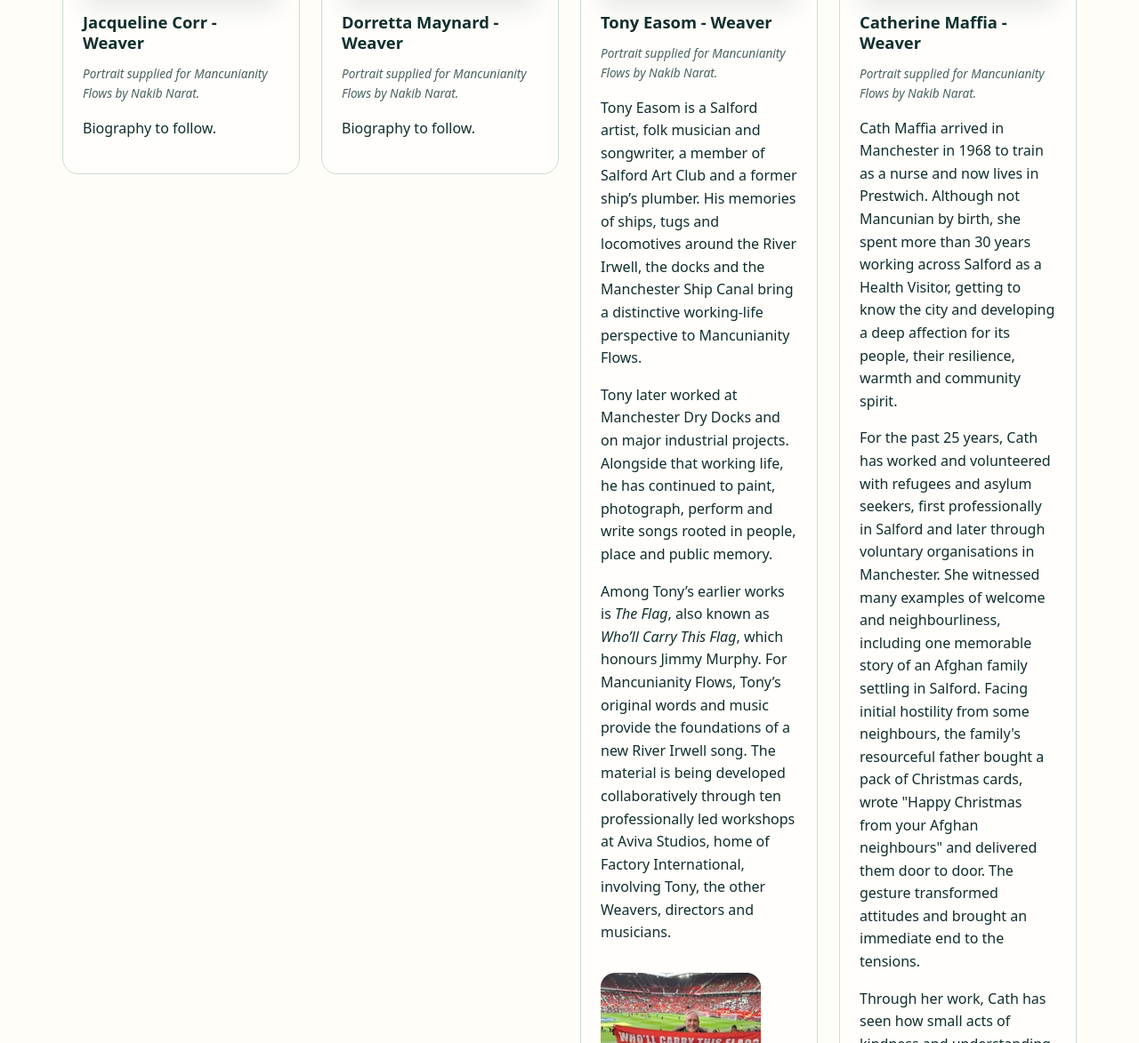
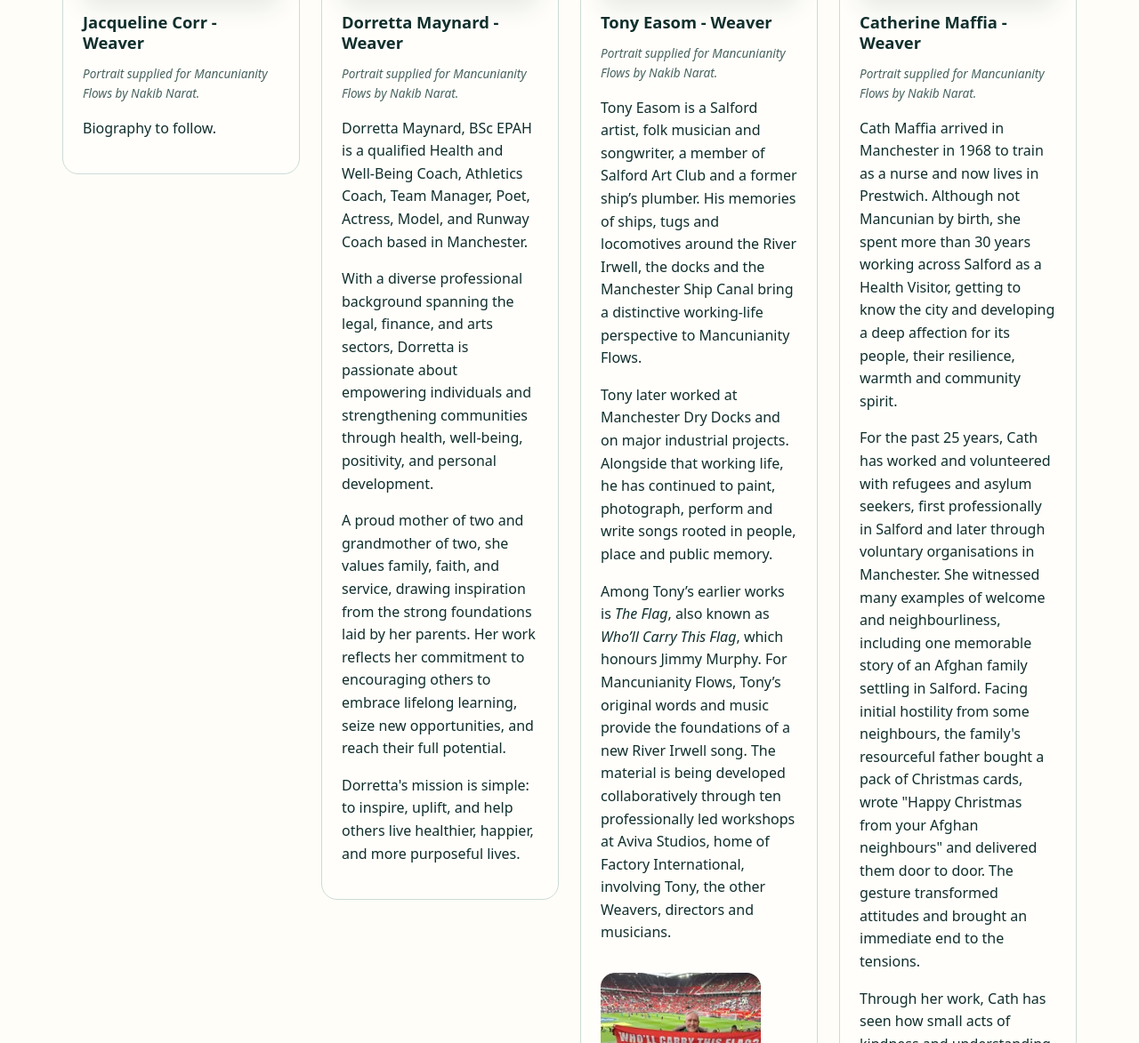
Before and after one commit to nakib-narat/mancunianity, a plain HTML site: page weavers/index.html in a window 1280 px wide. Shown: the part 3507-4680 px from the top of the page at 89% size. Drawn offline with Linux system fonts and the light colour scheme.

Commit message:
Add Dorretta Maynard biography
Co-authored-by: Copilot <223556219+Copilot@users.noreply.github.com>

```diff
--- a/weavers/index.html
+++ b/weavers/index.html
@@ -91,7 +91,10 @@
           <img alt="Portrait photograph for Dorretta Maynard - Weaver." loading="lazy" src="/images/dorretta-maynard.jpeg"/>
           <h4>Dorretta Maynard - Weaver</h4>
           <p class="credit">Portrait supplied for Mancunianity Flows by Nakib Narat.</p>
-          <p>Biography to follow.</p>
+          <p>Dorretta Maynard, BSc EPAH is a qualified Health and Well-Being Coach, Athletics Coach, Team Manager, Poet, Actress, Model, and Runway Coach based in Manchester.</p>
+          <p>With a diverse professional background spanning the legal, finance, and arts sectors, Dorretta is passionate about empowering individuals and strengthening communities through health, well-being, positivity, and personal development.</p>
+          <p>A proud mother of two and grandmother of two, she values family, faith, and service, drawing inspiration from the strong foundations laid by her parents. Her work reflects her commitment to encouraging others to embrace lifelong learning, seize new opportunities, and reach their full potential.</p>
+          <p>Dorretta's mission is simple: to inspire, uplift, and help others live healthier, happier, and more purposeful lives.</p>
         </article>
         <article class="card">
           <img alt="Portrait photograph for Tony Easom - Weaver." loading="lazy" src="/images/tony-easom-mancunianity-weaver-portrait.jpg"/>
```
